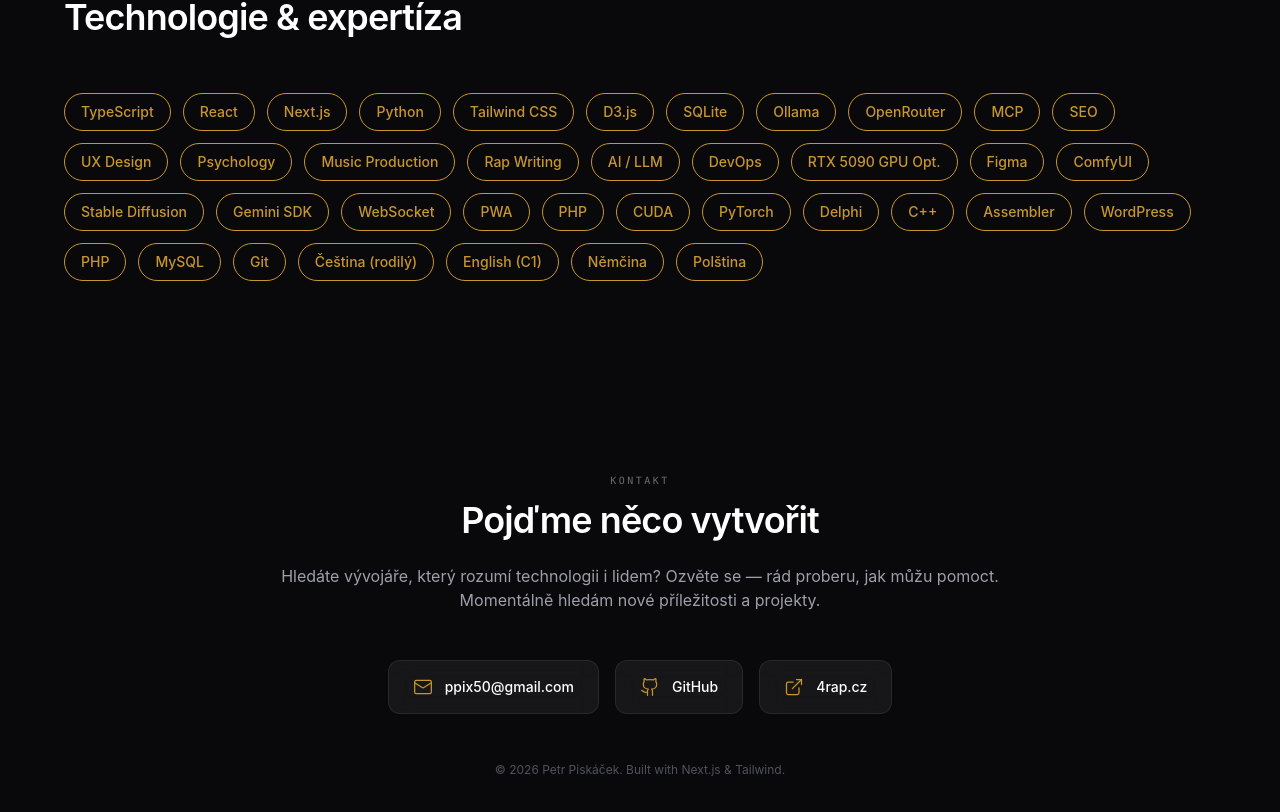
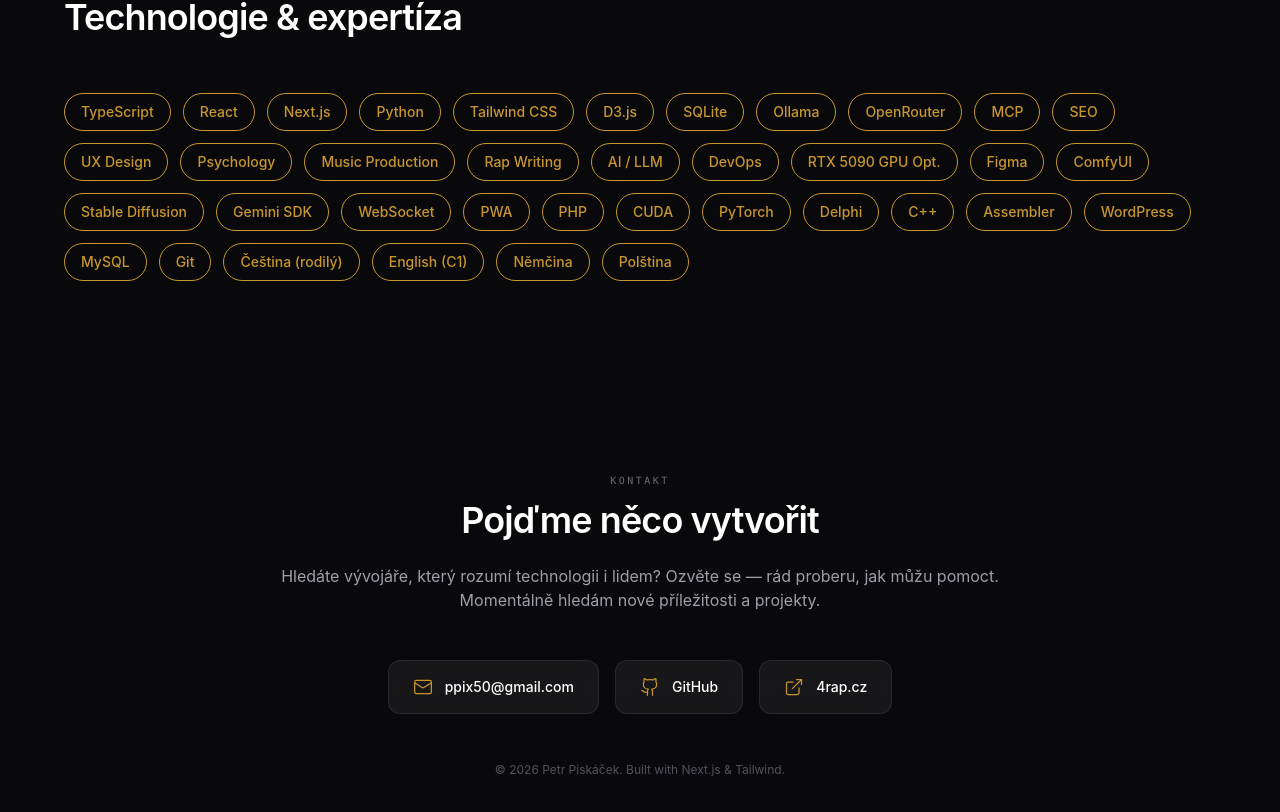
Before and after one commit to Peter-Pix/petrpiskacek.cz, a Next.js app: page / in a window 1280 px wide. Shown: the part 5361-6173 px from the top of the page. Built offline with nearby package versions, Linux system fonts and the light colour scheme.

Commit message:
fix: remove duplicate PHP in skills array

```diff
--- a/src/components/Skills.tsx
+++ b/src/components/Skills.tsx
@@ -32,7 +32,6 @@
   "C++",
   "Assembler",
   "WordPress",
-  "PHP",
   "MySQL",
   "Git",
   "Čeština (rodilý)",
```
